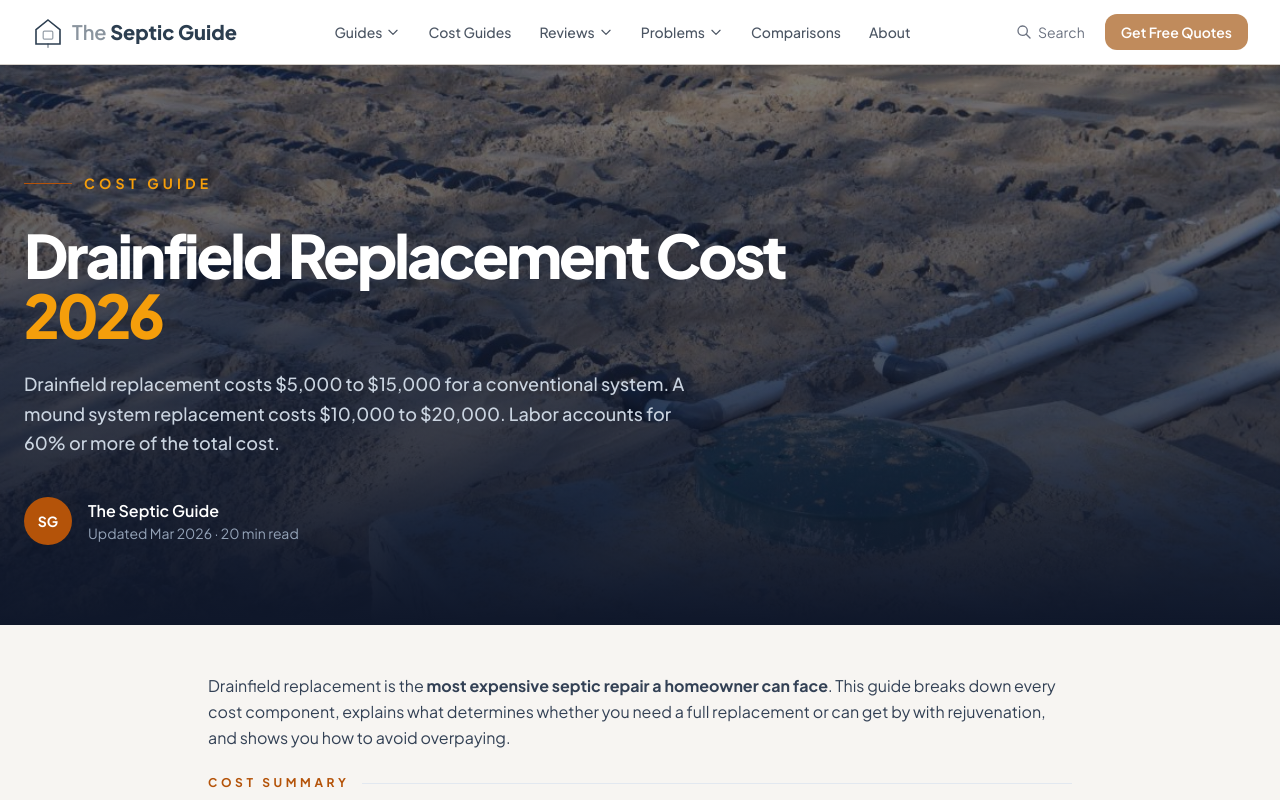
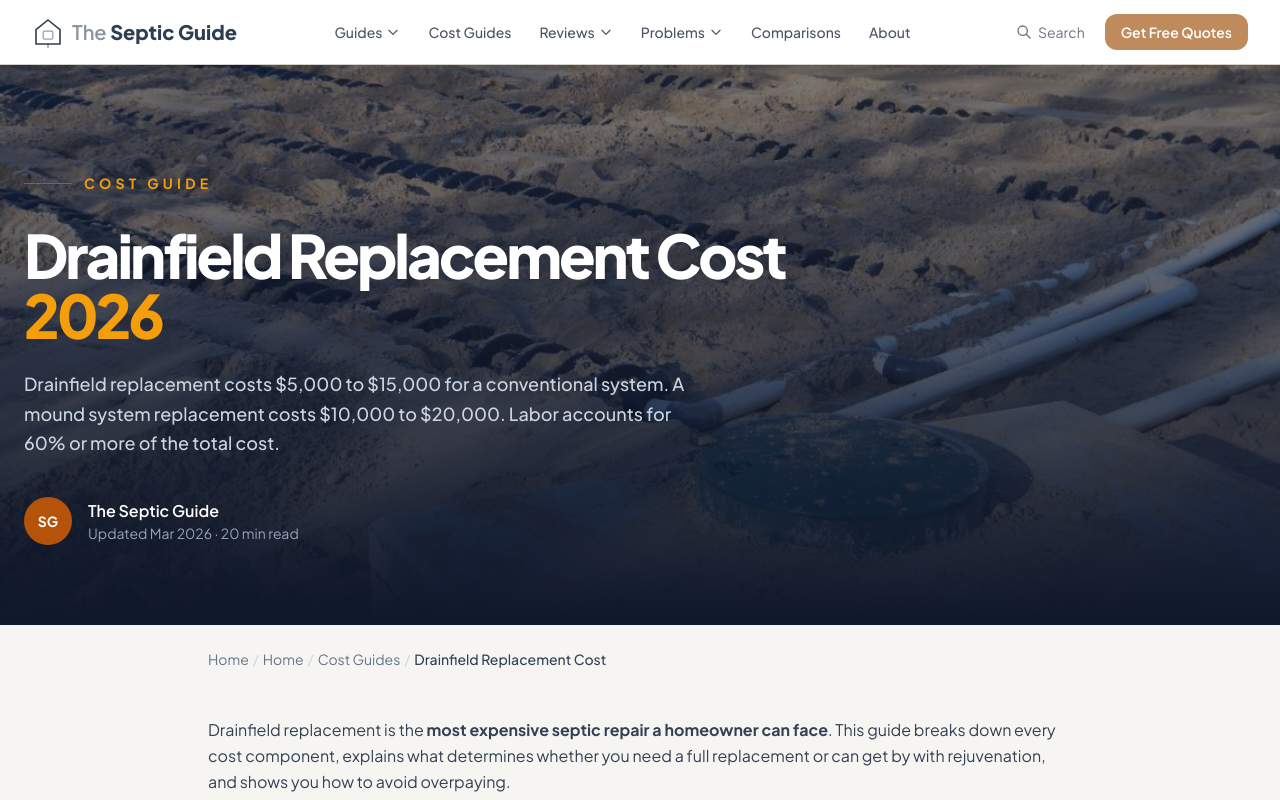
Before and after one commit to thebasementguide2026/theseptic.guide-, a Next.js app: page /cost-guides/drainfield-replacement-cost in a window 1280 px wide. Shown: the top 800 px of the page. Built offline with nearby package versions, Linux system fonts and the light colour scheme.

Commit message:
Add breadcrumbs to drainfield-replacement-cost

```diff
--- a/app/cost-guides/drainfield-replacement-cost/page.tsx
+++ b/app/cost-guides/drainfield-replacement-cost/page.tsx
@@ -1,5 +1,6 @@
 import Image from 'next/image'
 import type { Metadata } from 'next'
+import Breadcrumbs from '@/components/Breadcrumbs'
 import LeadForm from '@/components/LeadForm'
 
 export const metadata: Metadata = {
@@ -52,6 +53,8 @@ export default function DrainFieldReplacementCost() {
           </div>
         </div>
       </section>
+
+      <Breadcrumbs items={[{ label: 'Home', href: '/' }, { label: 'Cost Guides', href: '/cost-guides' }, { label: 'Drainfield Replacement Cost' }]} />
       <article className='max-w-4xl mx-auto px-4 py-12'>
         <p className='text-base text-slate-700 leading-relaxed mb-6'>Drainfield replacement is the <strong>most expensive septic repair a homeowner can face</strong>. This guide breaks down every cost component, explains what determines whether you need a full replacement or can get by with rejuvenation, and shows you how to avoid overpaying.</p>
         <div className='mb-16'>
```
